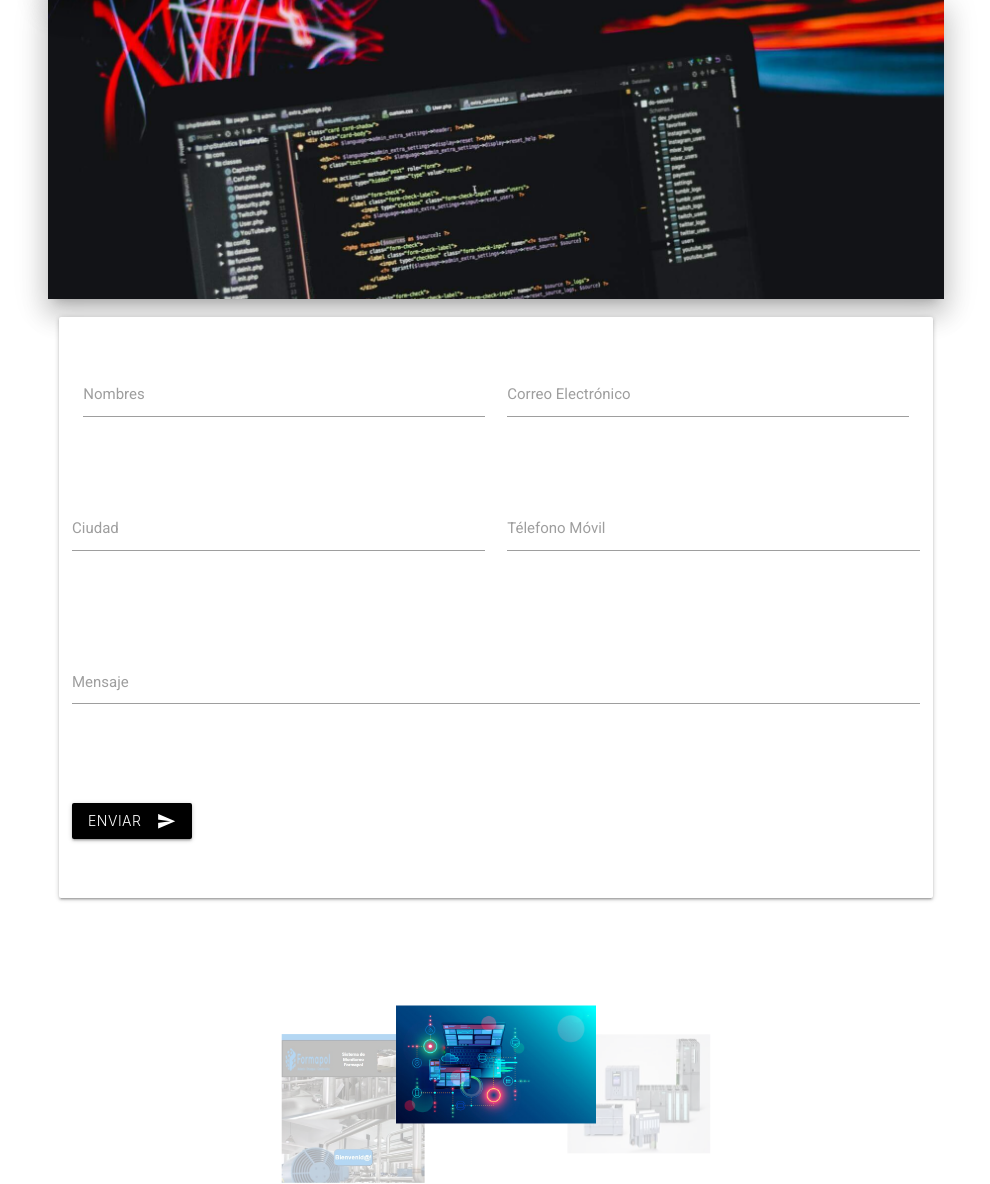
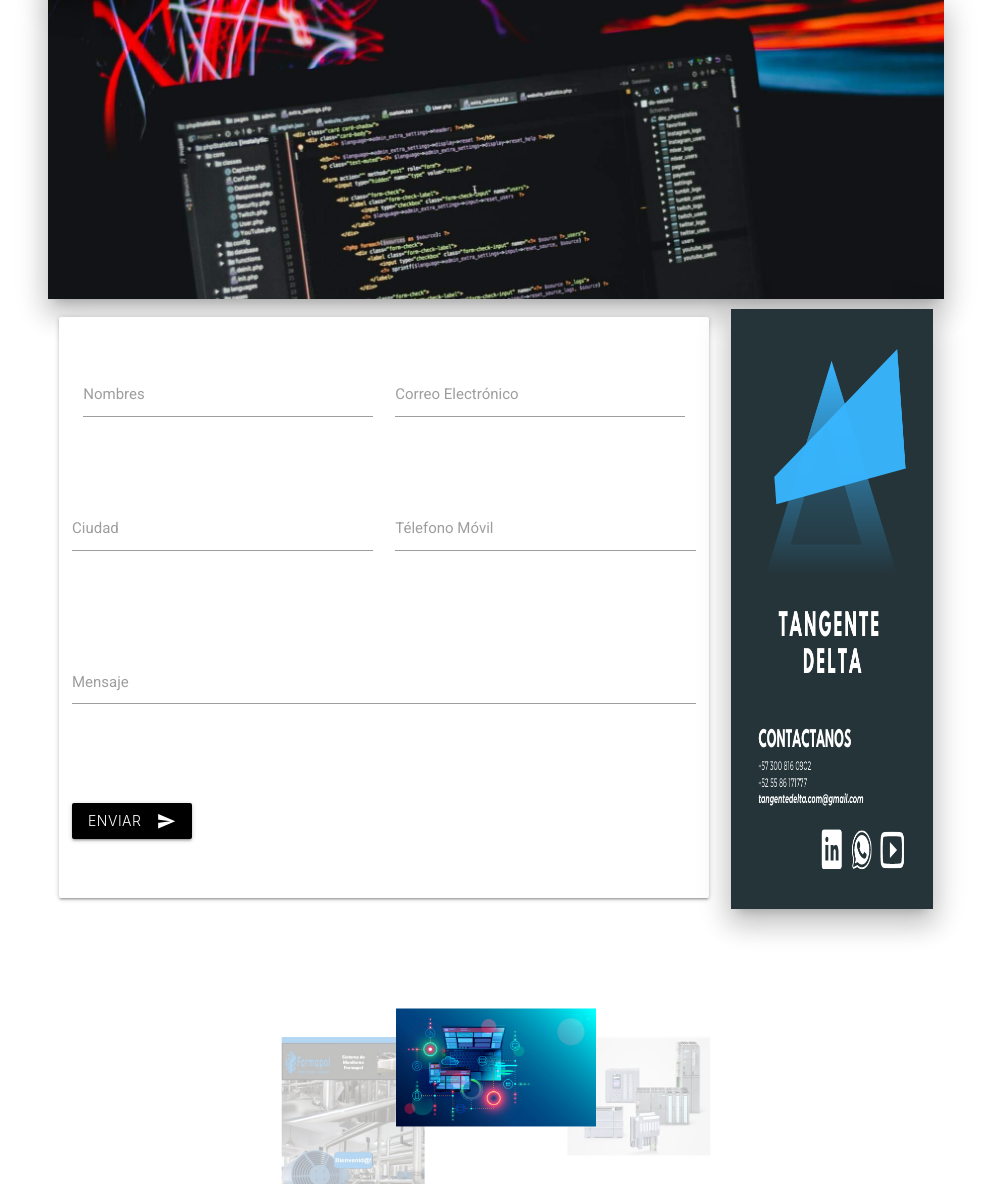
Before and after one commit to ManuelOg16/WEB-TANGENTE, a Flask app: page /contacto in a window 1280 px wide. Shown: the part 91-1275 px from the top of the page, without its empty margins (144-1134 px from the left). Run offline with Flask 2, Linux system fonts and the light colour scheme.

Commit message:
se adiciona banner lateral

```diff
--- a/static/css/main.css
+++ b/static/css/main.css
@@ -115,7 +115,7 @@ p{
 
 .bannerlateral{
     width: 100%;
-    height: 100%;
+    height: 600px;
 }
 .lyoutube,.lemail{
     margin-top: 30px;
--- a/templates/contacto.html
+++ b/templates/contacto.html
@@ -3,26 +3,26 @@
 {% block content %}
 <main class="container">
     <div class="row">
-        <div class="col s12">
+        <div class="col s12 m9">
           <div class="card-panel">
               <form action="">
                  <div class="row section">
-                   <div class="input-field col s12 m6">
+                   <div class="input-field col s12 m6 ">
                        <input id= "first-name"type="text" class="validate">
                        <label for="first-name">Nombres</label>
                    </div>
-                   <div class="input-field col s12 m6">
+                   <div class="input-field col s12 m6 ">
                       <input id= "email"type="text" class="validate">
                       <label for="email">Correo Electrónico</label>
                    </div>
                  </div>
                  <div class="row">
                     <div class="row section">
-                        <div class="input-field col s12 m6">
+                        <div class="input-field col s12 m6 ">
                             <input id= "city"type="text" class="validate">
                             <label for="city">Ciudad</label>
                         </div>
-                        <div class="input-field col s12 m6">
+                        <div class="input-field col s12 m6 ">
                            <input id= "phone"type="text" class="validate">
                            <label for="phone">Télefono Móvil</label>
                         </div>
@@ -30,7 +30,7 @@
                  </div>
                  <div class="row">
                     <div class="row section">
-                         <div class="input-field col s12">
+                         <div class="input-field col s12 ">
                             <textarea id="textarea1" class="materialize-textarea"></textarea>
                             <label for="textarea1">Mensaje</label>
                          </div>
@@ -38,7 +38,7 @@
                  </div>
                  <div class="section">
                      <div class="row">
-                         <div class="col12">
+                         <div class="col8">
                              <button class="btn waves effect waves light center-align ">Enviar
                                  <i class="material-icons right">send</i>
                              </button>
@@ -48,6 +48,9 @@
               </form>
           </div>
         </div>
+        <div class="col s12 m3 ">
+            <a href="/"><img class="bannerlateral z-depth-4" src="{{url_for('static', filename='assets/img/Banner -lat-Tangente-Delta.png')}}" alt="Logo de la página"></a>
+          </div>
     </div>
 </main>
 
--- a/templates/quienes-somos.html
+++ b/templates/quienes-somos.html
@@ -11,7 +11,7 @@
 <section class="container">
  <section class="section">
   <div class="row">
-     <div class="col s12 m6 ">
+     <div class="col s12 m9 ">
         <p>Somos una empresa Colombiana, dedicada a implementar e intergar tecnología enfocado al sector industrial y el desarrollo de aplicaciones Web.</p>
         <h4>Nosotros</h4>
         <p>Nuestro equipo cuenta con experiencia en el sector de automatización de procesos industriales, instalaciones eléctricas industriales y subestaciones eléctricas.</p>
@@ -25,8 +25,8 @@
           <li>Diseño de páginas y aplicaciones Web.</li>
         </ol>
       </div>
-      <div class="col s12 m6 ">
-        <a href="/"><img class="bannerlateral z-depth-4" src="{{url_for('static', filename='assets/img/Tangente-Delta.png')}}" alt="Logo de la página"></a>
+      <div class="col s12 m3 ">
+        <a href="/"><img class="bannerlateral z-depth-4" src="{{url_for('static', filename='assets/img/Banner -lat-Tangente-Delta.png')}}" alt="Logo de la página"></a>
       </div>
    </div>
  </section>
```
Also changed, not shown: static/assets/img/Banner -lat-Tangente-Delta.png (added).
